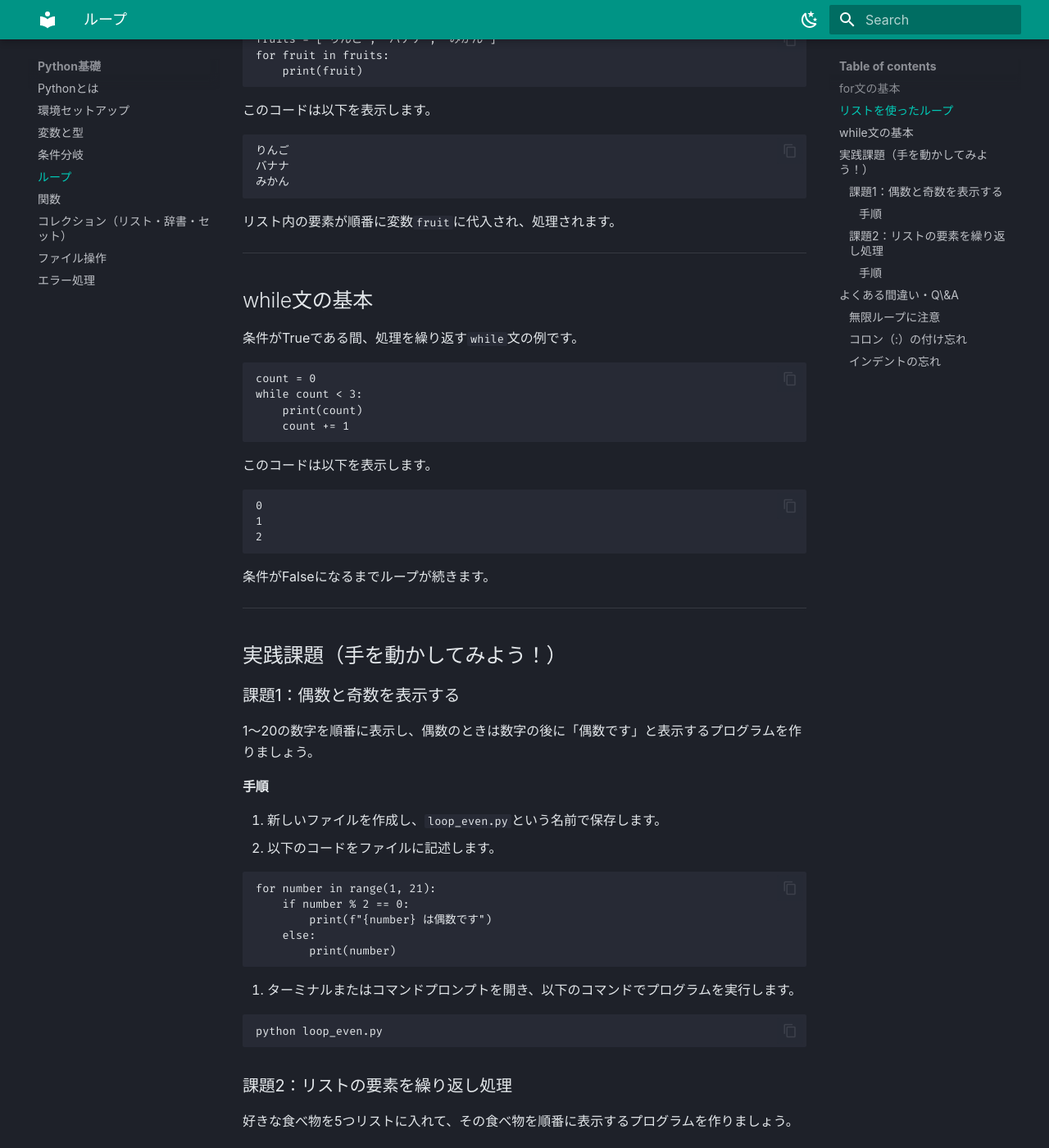
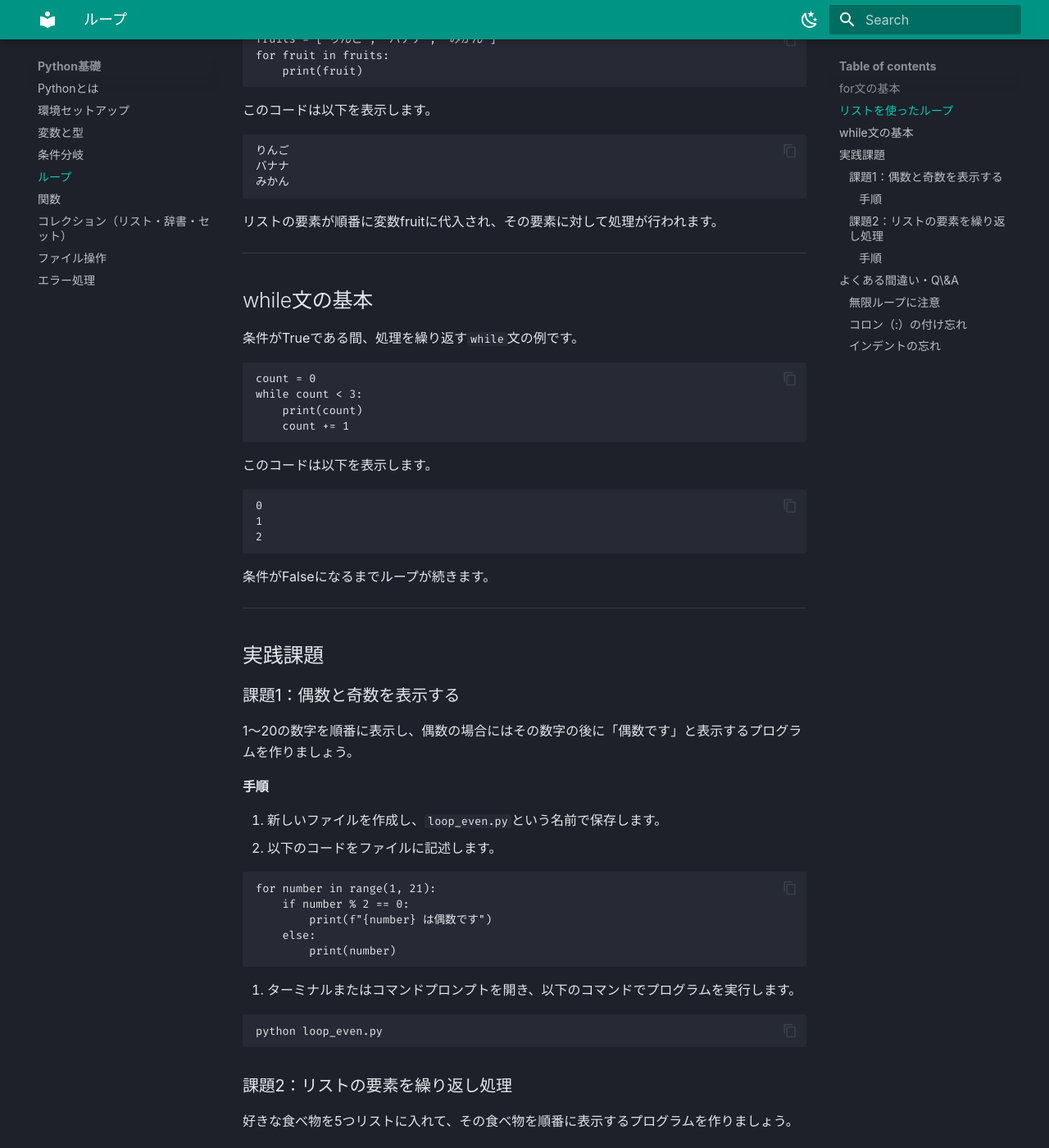
Before and after one commit to junkisagawa/python-tutorial, an MkDocs documentation site: the page built from docs/python_basic_loop.md, in a window 1280 px wide and 1400 px high, scrolled down 876 px. Shown: the whole window at 82% size. Built offline with MkDocs 1.6.1 and Material for MkDocs 9.7.7, drawn with Linux system fonts in a browser that asks for light colours; some web fonts are replaced.

````diff
--- a/docs/python_basic_error.md
+++ b/docs/python_basic_error.md
@@ -63,7 +63,7 @@
 
 ---
 
-## 実践課題（手を動かしてみよう！）
+## 実践課題
 
 ### 課題：安全な数値割り算プログラム
 
@@ -107,7 +107,7 @@
 except ValueError:
     print("値のエラー")
 
-# どんなエラーも捕まえる（推奨はされません）
+# どんなエラーも捕まえる（エラーの原因を特定しづらくなるため、推奨されません。）
 except Exception as e:
     print(f"予期しないエラーが発生しました：{e}")
 ```
--- a/docs/python_basic_file.md
+++ b/docs/python_basic_file.md
@@ -6,7 +6,7 @@
 
 ## ファイル操作とは？
 
-ファイル操作とは「データをファイルに書き込んで保存したり、保存されたデータを読み込んで使う方法」です。
+ファイル操作とは「データをファイルに書き込んで保存する操作や、保存されたデータを読み込んで使用する操作」を指します。
 
 具体的な使い方を見ていきましょう。
 
@@ -58,7 +58,7 @@
 
 ---
 
-## 実践課題（手を動かしてみよう！）
+## 実践課題
 
 ### 課題：ファイルを使った簡単なメモ帳アプリ
 
--- a/docs/python_basic_func.md
+++ b/docs/python_basic_func.md
@@ -62,7 +62,7 @@
 
 ---
 
-## 実践課題（手を動かしてみよう！）
+## 実践課題
 
 ### 課題：引数を使った関数
 
--- a/docs/python_basic_if.md
+++ b/docs/python_basic_if.md
@@ -1,6 +1,6 @@
 # 条件分岐
 
-条件分岐は「ある条件を満たす場合と満たさない場合で処理を分ける」仕組みです。これにより、状況に応じた動作をプログラムに実行させることができます。
+条件分岐は「特定の条件が成立する場合としない場合で処理を分ける」仕組みです。これにより、状況に応じた動作をプログラムに実行させることができます。
 
 ---
 
@@ -32,7 +32,7 @@
 
 ## 複数条件の分岐（elif）
 
-複数の条件を判定する場合、`elif`を使います。
+複数の条件に基づいて処理を分ける場合、`elif`を使います。
 
 例：
 
@@ -72,7 +72,7 @@
 
 ---
 
-## 実践課題（手を動かしてみよう！）
+## 実践課題
 
 以下の課題をPythonで実装しましょう。
 
--- a/docs/python_basic_loop.md
+++ b/docs/python_basic_loop.md
@@ -46,7 +46,7 @@
 みかん
 ```
 
-リスト内の要素が順番に変数`fruit`に代入され、処理されます。
+リストの要素が順番に変数fruitに代入され、その要素に対して処理が行われます。
 
 ---
 
@@ -73,11 +73,11 @@
 
 ---
 
-## 実践課題（手を動かしてみよう！）
+## 実践課題
 
 ### 課題1：偶数と奇数を表示する
 
-1〜20の数字を順番に表示し、偶数のときは数字の後に「偶数です」と表示するプログラムを作りましょう。
+1〜20の数字を順番に表示し、偶数の場合にはその数字の後に「偶数です」と表示するプログラムを作りましょう。
 
 #### 手順
 
````
Also changed, not shown: other parts of docs/python_basic_if.md (+1 -1 lines), docs/python_basic_collection.md (+5 -5 lines).
